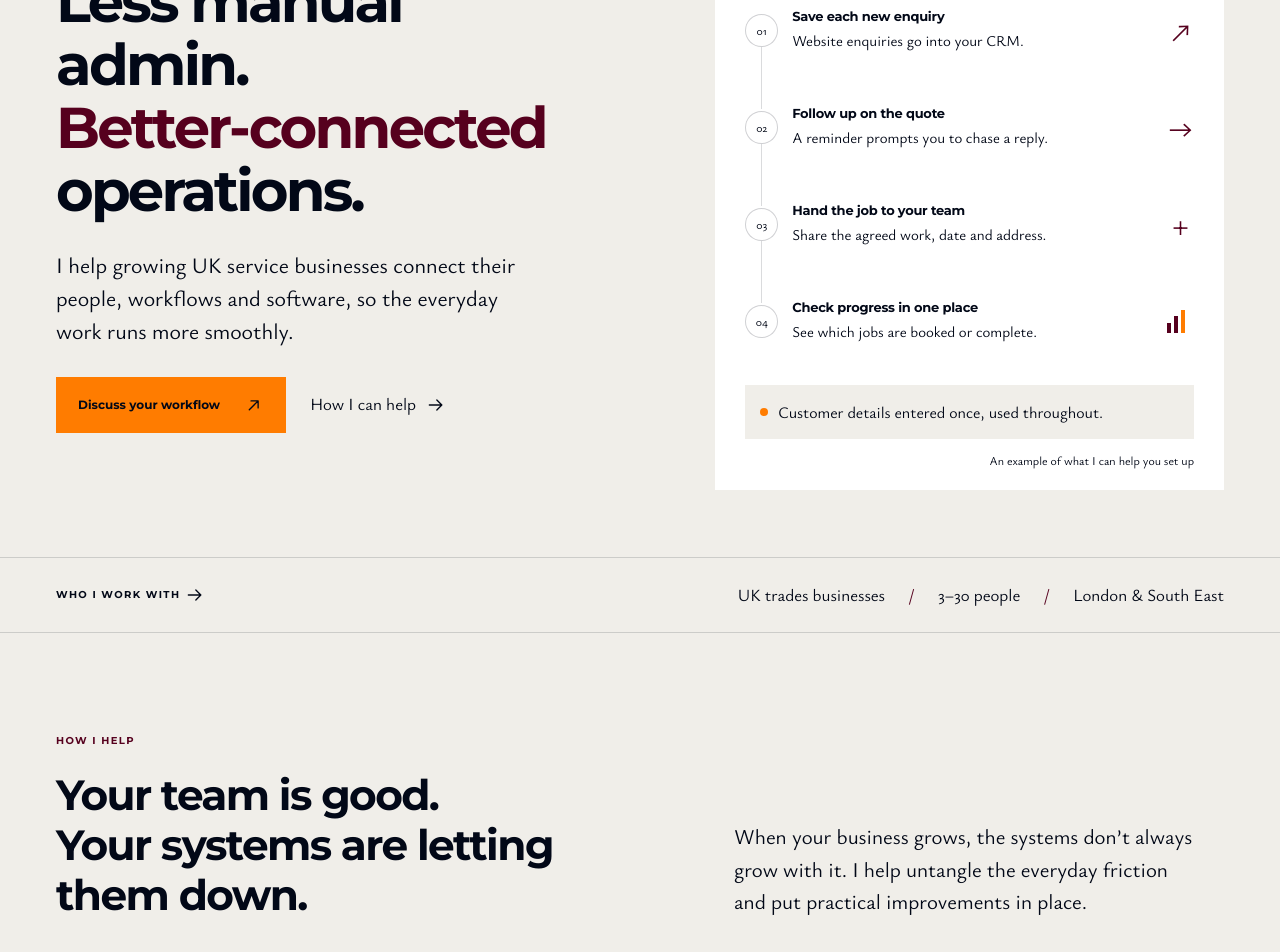
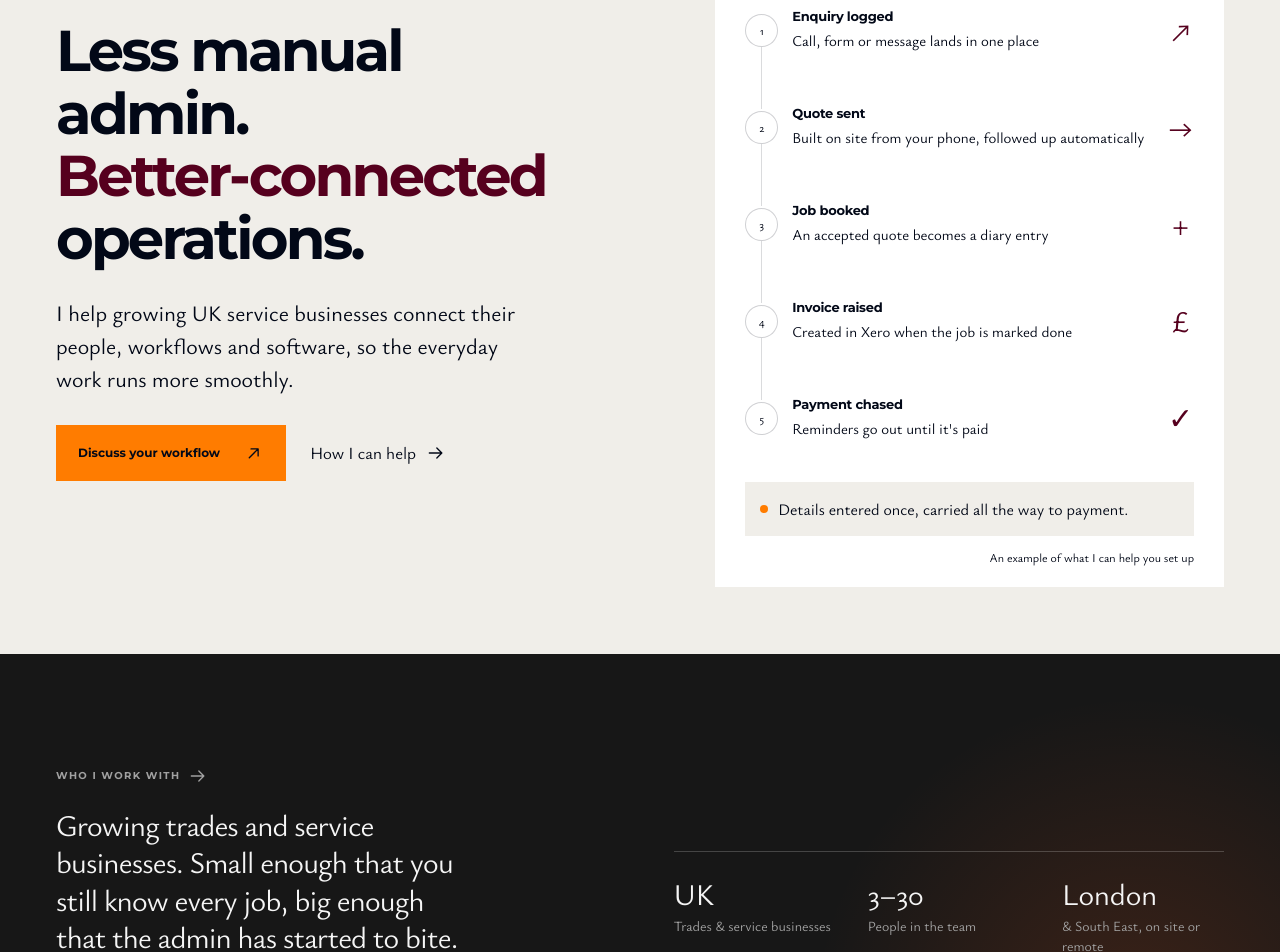
Before and after one commit to andvargas/andrasvargas, a Next.js app: page / in a window 1280 px wide. Shown: the part 320-1272 px from the top of the page. Built offline with nearby package versions, Linux system fonts and the light colour scheme.

Commit message:
Reworked the content

```diff
--- a/src/app/globals.css
+++ b/src/app/globals.css
@@ -19,7 +19,7 @@
 html { scroll-behavior: smooth; scroll-padding-top: 36px; }
 body { margin: 0; font-family: var(--font-body), sans-serif; font-size: 19px; line-height: 1.55; }
 h1,h2,h3,.eyebrow,.button,.brand,.process-number { font-family: var(--font-heading), sans-serif; font-weight: 700; }
-h1,h2,h3,p { margin-top: 0; }
+h1,h2,h3 { margin-top: 0; }
 h2 { font-size: clamp(30px,3.3vw,46px); line-height: 1.18; letter-spacing: -1.6px; margin-bottom: 22px; }
 h3 { font-size: 22px; line-height: 1.3; letter-spacing: -.65px; }
 a { text-decoration: none; }
--- a/src/app/page.tsx
+++ b/src/app/page.tsx
@@ -29,20 +29,39 @@ const links = [{ label: "How I help", href: "#how-i-help" }, { label: "How it wo
 
 function Workflow() {
   const rows = [
-    ["01", "Save each new enquiry", "Website enquiries go into your CRM.", "enquiry"],
-    ["02", "Follow up on the quote", "A reminder prompts you to chase a reply.", "followup"],
-    ["03", "Hand the job to your team", "Share the agreed work, date and address.", "job"],
-    ["04", "Check progress in one place", "See which jobs are booked or complete.", "report"],
+    ["1", "Enquiry logged", "Call, form or message lands in one place", "↗"],
+    ["2", "Quote sent", "Built on site from your phone, followed up automatically", "→"],
+    ["3", "Job booked", "An accepted quote becomes a diary entry", "+"],
+    ["4", "Invoice raised", "Created in Xero when the job is marked done", "£"],
+    ["5", "Payment chased", "Reminders go out until it's paid", "✓"],
   ];
-  return <div className="workflow-panel">
-    <div className="flex items-center justify-between border-b border-ink/15 pb-5"><span className="eyebrow">From enquiry to booked job</span><span className="small-note">An example</span></div>
-    <div className="workflow-rows">{rows.map(([n, title, subtitle, type]) => <div className="workflow-row" key={n}>
-      <div className="step-number">{n}</div><div><h3>{title}</h3><p>{subtitle}</p></div>
-      <div className={`workflow-glyph ${type}`} aria-hidden="true">{type === "enquiry" ? "↗" : type === "followup" ? "→" : type === "job" ? "+" : <span className="mini-bars"><i/><i/><i/></span>}</div>
-    </div>)}</div>
-    <div className="workflow-caption"><span className="orange-dot"/><span>Customer details entered once, used throughout.</span></div>
-    <p className="illustration-caption">An example of what I can help you set up</p>
-  </div>;
+  return (
+    <div className="workflow-panel">
+      <div className="flex items-center justify-between border-b border-ink/15 pb-5">
+        <span className="eyebrow">From enquiry to payment</span>
+        <span className="small-note">An example</span>
+      </div>
+      <div className="workflow-rows">
+        {rows.map(([n, title, subtitle, glyph]) => (
+          <div className="workflow-row" key={n}>
+            <div className="step-number">{n}</div>
+            <div>
+              <h3>{title}</h3>
+              <p>{subtitle}</p>
+            </div>
+            <div className="workflow-glyph" aria-hidden="true">
+              {glyph}
+            </div>
+          </div>
+        ))}
+      </div>
+      <div className="workflow-caption">
+        <span className="orange-dot" />
+        <span>Details entered once, carried all the way to payment.</span>
+      </div>
+      <p className="illustration-caption">An example of what I can help you set up</p>
+    </div>
+  );
 }
 
 export default function Home() {
@@ -112,14 +131,34 @@ export default function Home() {
           </div>
           <Workflow />
         </section>
-        <div className="audience-strip">
-          <div className="wrap flex flex-wrap items-center justify-between gap-4">
-            <span className="eyebrow">
-              Who I work with <Arrow />
-            </span>
-            <p>
-              UK trades businesses <span aria-hidden="true">/</span> 3–30 people <span aria-hidden="true">/</span> London & South East
-            </p>
+        <div className="relative overflow-hidden py-20 md:py-28 bg-neutral-900 text-neutral-100">
+          {/* subtle orange glow, bottom-right */}
+          <div className="absolute -right-48 -bottom-72 w-[42rem] h-[42rem] bg-[radial-gradient(circle,rgba(255,92,26,0.16),transparent_68%)] pointer-events-none" />
+
+          <div className="wrap relative z-10 grid gap-10 md:grid-cols-[1.05fr_1fr] md:items-end">
+            <div>
+              <span className="eyebrow text-neutral-400 flex items-center gap-2">
+                Who I work with <Arrow />
+              </span>
+              <p className="mt-5 max-w-[26ch] text-2xl md:text-3xl leading-tight tracking-tight">
+                Growing trades and service businesses. Small enough that you still know every job, big enough that the admin has started to bite.
+              </p>
+            </div>
+
+            <dl className="grid grid-cols-1 sm:grid-cols-3 gap-6 border-t border-white/20 pt-6 md:gap-8">
+              <div>
+                <dt className="text-2xl md:text-3xl">UK</dt>
+                <dd className="mt-1 text-sm text-neutral-400">Trades &amp; service businesses</dd>
+              </div>
+              <div>
+                <dt className="text-2xl md:text-3xl">3–30</dt>
+                <dd className="mt-1 text-sm text-neutral-400">People in the team</dd>
+              </div>
+              <div>
+                <dt className="text-2xl md:text-3xl">London</dt>
+                <dd className="mt-1 text-sm text-neutral-400">&amp; South East, on site or remote</dd>
+              </div>
+            </dl>
           </div>
         </div>
 
@@ -187,16 +226,25 @@ export default function Home() {
             </span>
           </div>
           <div>
-            <p className="eyebrow section-kicker">03 / Your technical partner</p>
-            <h2 id="about-title">Hi, I’m Andras.</h2>
+            <p className="eyebrow section-kicker">About Andras</p>
+            <h2 id="about-title">Hi, I’m Andras. I fix the admin between your tools.</h2>
             <p className="about-lead">
-              I’m interested in what happens between the tools: the handovers, the repeated tasks and the details that get lost.
+              Most of the cost in a growing business isn't the work itself. It's the gaps around it: the quote retyped into Xero, the enquiry that sat
+              in an inbox, the invoice nobody chased. That's the part I fix.
             </p>
-            <p>
-              I bring a hands-on approach to software, CRM and business workflows. I work directly with you to understand the problem, make an
-              improvement and help your team use it.
+            <p className="mt-4">
+              I've spent 10+ years building and running the systems behind real businesses: managing CRMs, migrating between platforms, building the
+              automations that keep customer details from being typed in twice, and looking after the digital side of multi-location operations. Today
+              I work with React, Node and HubSpot, and I connect the software you already pay for.
             </p>
-            <p>“Fractional” means you get that support for an agreed part of the week, without adding a full-time engineering role.</p>
+            <p className="mt-4">
+              I design for the person using it. A system that works at a desk but not on a phone, on site, with wet hands, doesn't get used. So I
+              build for the job site first and the office second, then stay until your team is actually using it.
+            </p>
+            <p className="mt-4">
+              You work with me directly, from the first conversation to handover, with the scope and price agreed upfront. No account managers, no
+              hourly meter, no "digital transformation."
+            </p>
             <a href="#contact" className="text-link">
               Tell me what you’re working around <Arrow diagonal />
             </a>
@@ -209,20 +257,32 @@ export default function Home() {
           <div className="faq-list">
             {[
               [
+                "Who do you work with?",
+                "Owner-run trades, construction and property services businesses in London and the South East, usually with 3–20 people and already using at least one digital tool, such as Xero, a CRM or a quoting app. If you’re a sole trader or don’t use any software yet, it’s probably too early. If you’re well over 50 people, you likely need a full-time operations lead rather than a project like this.",
+              ],
+              [
                 "Do we need to change all our software?",
-                "Usually, the starting point is what you already use. We look at the process first, then decide whether to connect, configure or replace a tool.",
+                "No. We start with what you already use. We look at how a job really moves from enquiry to payment, then decide whether to connect, configure or replace a tool. Replacing is rarely the answer.",
               ],
               [
                 "What if I don’t know exactly what needs fixing?",
-                "That’s fine. Start with something that takes too long, needs repeated chasing or causes mistakes. We can work through what is happening together.",
+                "That’s what the diagnostic is for. Start with something that takes too long, needs repeated chasing or causes mistakes. I’ll trace the whole workflow and tell you which single problem is costing you the most.",
+              ],
+              [
+                "How much does it cost?",
+                "The Operational Diagnostic is £1,400. An Implementation Sprint is quoted as a fixed price once the diagnostic shows what needs fixing, so there are no surprises. Monthly support runs £750–£1,200 depending on how much you need. Everything is agreed in writing before any work starts.",
+              ],
+              [
+                "Do I have to continue after the diagnostic?",
+                "No. The diagnostic stands on its own: you keep the mapped workflow and the written roadmap, and you can act on it yourself, with someone else, or with me. A sprint only happens if the fixes are worth it to you.",
+              ],
+              [
+                "Will you come to us, or is it all remote?",
+                "Wherever possible, I come to you. Spending time with your team is the fastest way to see how work really happens, and it shows me what will work on site, on a phone, in the middle of a busy day. Remote works for the build and for ongoing support.",
               ],
               [
                 "Where does AI fit in?",
-                "It is one of the tools available, alongside simpler automation and integrations. We would use it where it fits the workflow, with appropriate review of its output.",
-              ],
-              [
-                "How are engagements priced?",
-                "We agree the scope, expected work and fee before starting. A focused sprint and ongoing weekly support have different needs, so the first step is a conversation.",
+                "It’s one tool among several, alongside simpler automation and integrations. I use it where it genuinely fits the workflow, with a person reviewing its output, and I won’t add it just because it’s fashionable.",
               ],
             ].map(([q, a]) => (
               <details key={q}>
--- a/src/components/ProcessSection.tsx
+++ b/src/components/ProcessSection.tsx
@@ -22,8 +22,8 @@ const steps: Step[] = [
     number: "02",
     step: "Improve",
     title: "Implementation Sprint",
-    price: "£2,500 · one week, agreed upfront",
-    body: "I take the fixes from your roadmap that fit into one week and build them, designed for people working on site from their phones. We agree the list before I start.",
+    price: "£4,000 · deliverables agreed upfront",
+    body: "I take the fixes from your roadmap that fit into two weeks and build them, designed for people working on site from their phones. We agree the list before I start.",
     gets: "the agreed fixes working, your existing tools (Xero, CRM, quoting app) connected, and a handover your team can follow.",
   },
   {
```
